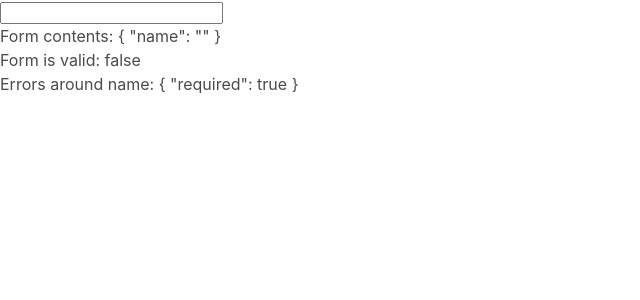
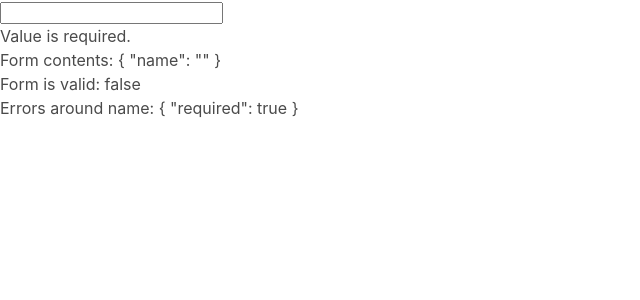
Before and after one commit to canon21/CreditCardApp, an Angular app: page / in a window 1280 px wide. Shown: the top 300 px of the page, without its empty margins (0-640 px from the left). Built offline with nearby package versions, Linux system fonts and the light colour scheme.

Commit message:
Manage errors to user. So bad

```diff
--- a/src/app/card-form/card-form.component.html
+++ b/src/app/card-form/card-form.component.html
@@ -1,6 +1,15 @@
 <form [formGroup]="cardForm">
     <!-- l'input si binda alla key presente in cardForm :O-->
     <input formControlName="name"/>
+    <!-- Per controllare se l'oggetto errors non è null. È veramente brutto-->
+    <ng-container *ngIf="cardForm.controls.name.errors">
+        <div *ngIf="cardForm.controls.name.errors.required">
+            Value is required.
+        </div>
+        <div *ngIf="cardForm.controls.name.errors.minlength">
+            Value must be longer (min {{ cardForm.controls.name.errors.minlength.requiredLength }}).
+        </div>
+    </ng-container>
 </form>
 
 <!--per debug-->
```
